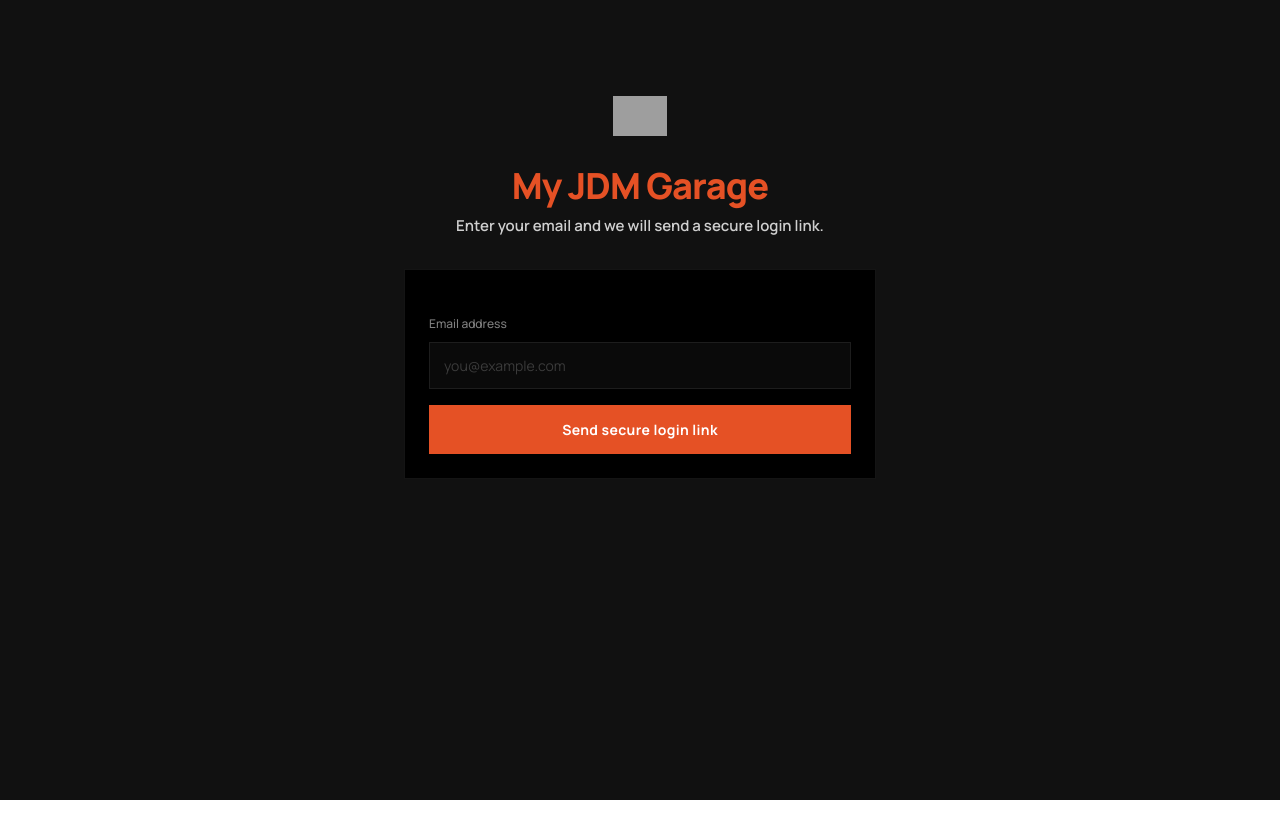
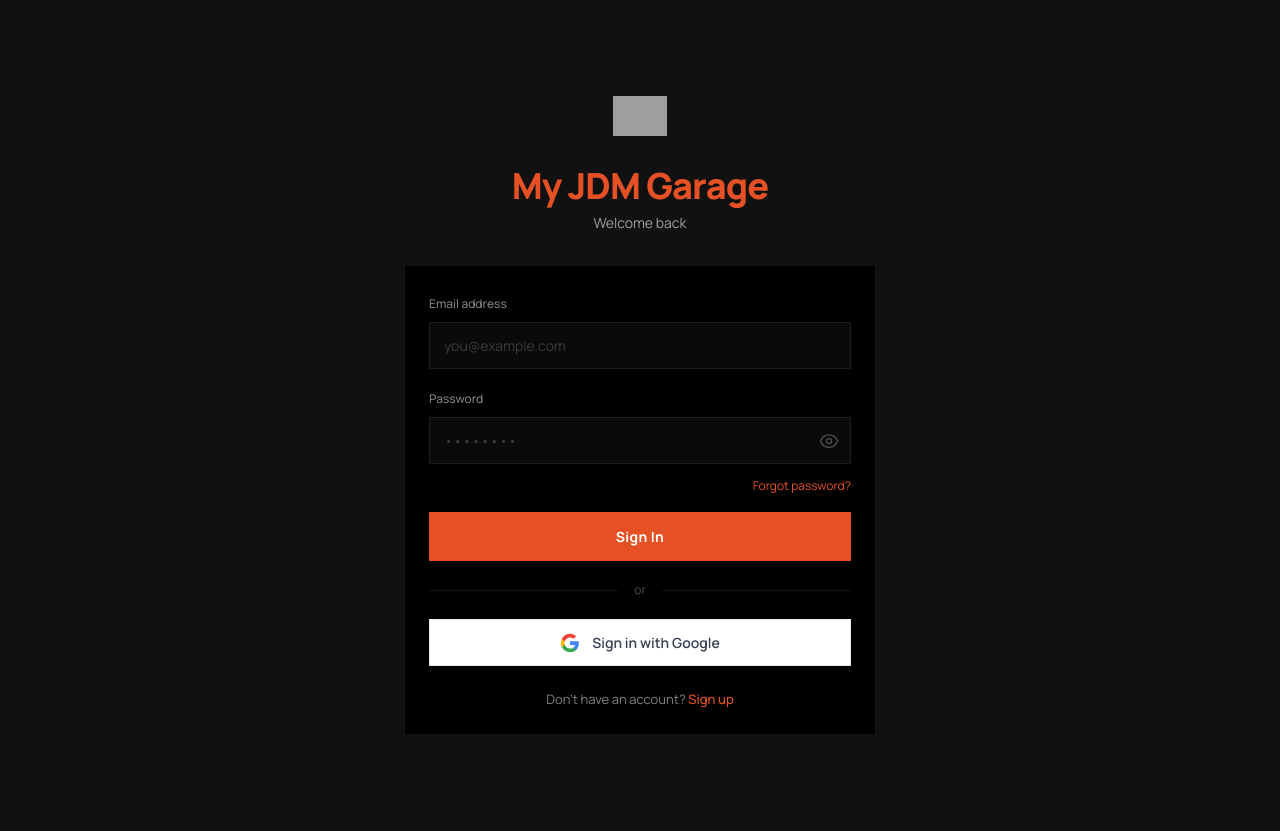
Before and after one commit to aduguay401-commits/jdm-rush-docket, a Next.js app: page /account/login in a window 1280 px wide. Before the commit the page ends 800 px from the top, so only its background shows below. Built offline with nearby package versions, Linux system fonts and the light colour scheme; grey boxes are pictures that could not be loaded.

Commit message:
Replace customer magic-link login UI

```diff
--- /dev/null
+++ b/app/account/_components/PasswordInput.tsx
@@ -0,0 +1,83 @@
+"use client";
+
+import { type ChangeEvent, type InputHTMLAttributes, useState } from "react";
+
+type PasswordInputProps = Omit<InputHTMLAttributes<HTMLInputElement>, "type"> & {
+  id: string;
+  label: string;
+  value: string;
+  onChange: (event: ChangeEvent<HTMLInputElement>) => void;
+  helperText?: string;
+};
+
+export function PasswordInput({
+  id,
+  label,
+  value,
+  onChange,
+  helperText,
+  className = "",
+  ...props
+}: PasswordInputProps) {
+  const [showPassword, setShowPassword] = useState(false);
+
+  return (
+    <div>
+      <label htmlFor={id} className="text-white/50 text-[12px] font-medium">
+        {label}
+      </label>
+      <div className="relative mt-2">
+        <input
+          id={id}
+          type={showPassword ? "text" : "password"}
+          value={value}
+          onChange={onChange}
+          className={`w-full bg-white/[0.04] border border-white/[0.08] px-3.5 py-3 pr-11 text-white/80 placeholder:text-white/20 text-[14px] outline-none focus:border-[#E55125]/50 ${className}`}
+          {...props}
+        />
+        <button
+          type="button"
+          onClick={() => setShowPassword((current) => !current)}
+          className="absolute right-3 top-1/2 -translate-y-1/2 text-white/30 hover:text-white/60 transition-colors focus:outline-none focus-visible:outline focus-visible:outline-2 focus-visible:outline-[#E55125]"
+          aria-label={showPassword ? "Hide password" : "Show password"}
+        >
+          {showPassword ? (
+            <svg
+              xmlns="http://www.w3.org/2000/svg"
+              fill="none"
+              viewBox="0 0 24 24"
+              strokeWidth={1.5}
+              stroke="currentColor"
+              className="w-5 h-5"
+              aria-hidden="true"
+            >
+              <path
+                strokeLinecap="round"
+                strokeLinejoin="round"
+                d="M3.98 8.223A10.477 10.477 0 001.934 12C3.226 16.338 7.244 19.5 12 19.5c.993 0 1.953-.138 2.863-.395M6.228 6.228A10.45 10.45 0 0112 4.5c4.756 0 8.773 3.162 10.065 7.498a10.523 10.523 0 01-4.293 5.774M6.228 6.228L3 3m3.228 3.228l3.65 3.65m7.894 7.894L21 21m-3.228-3.228l-3.65-3.65m0 0a3 3 0 10-4.243-4.243m4.242 4.242L9.88 9.88"
+              />
+            </svg>
+          ) : (
+            <svg
+              xmlns="http://www.w3.org/2000/svg"
+              fill="none"
+              viewBox="0 0 24 24"
+              strokeWidth={1.5}
+              stroke="currentColor"
+              className="w-5 h-5"
+              aria-hidden="true"
+            >
+              <path
+                strokeLinecap="round"
+                strokeLinejoin="round"
+                d="M2.036 12.322a1.012 1.012 0 010-.639C3.423 7.51 7.36 4.5 12 4.5c4.638 0 8.573 3.007 9.963 7.178.07.207.07.431 0 .639C20.577 16.49 16.64 19.5 12 19.5c-4.638 0-8.573-3.007-9.963-7.178z"
+              />
+              <path strokeLinecap="round" strokeLinejoin="round" d="M15 12a3 3 0 11-6 0 3 3 0 016 0z" />
+            </svg>
+          )}
+        </button>
+      </div>
+      {helperText ? <p className="text-white/40 text-[11px] mt-1">{helperText}</p> : null}
+    </div>
+  );
+}
--- a/app/account/login/LoginClient.tsx
+++ b/app/account/login/LoginClient.tsx
@@ -1,172 +1,105 @@
 "use client";
 
-import { FormEvent, useEffect, useRef, useState } from "react";
+import Link from "next/link";
+import { useRouter } from "next/navigation";
+import { FormEvent, useState } from "react";
 
-function MailCheckIcon({ tone }: { tone: "success" | "error" }) {
-  const isSuccess = tone === "success";
-  const strokeClass = isSuccess ? "text-[#E55125]" : "text-amber-400";
-  const boxClass = isSuccess
-    ? "bg-[#E55125]/10 border-[#E55125]/25"
-    : "bg-amber-400/10 border-amber-400/25";
+import { PasswordInput } from "@/app/account/_components/PasswordInput";
+import { getCustomerAuthCallbackUrl } from "@/lib/customer/auth";
+import { createBrowserSupabaseClient } from "@/lib/supabase/client";
 
+function GoogleIcon() {
   return (
-    <div className={`w-12 h-12 border flex items-center justify-center shrink-0 ${boxClass}`}>
-      <svg
-        width="24"
-        height="24"
-        viewBox="0 0 24 24"
-        fill="none"
-        stroke="currentColor"
-        strokeWidth="1.75"
-        strokeLinecap="round"
-        strokeLinejoin="round"
-        className={strokeClass}
-        aria-hidden
-      >
-        <rect x="3" y="5" width="18" height="14" rx="2" />
-        <path d="m3 7 9 6 9-6" />
-        {isSuccess ? <path d="m14.5 17 2 2 4-4" /> : <path d="M17 14v3M17 20h.01" />}
+    <svg className="w-5 h-5" viewBox="0 0 24 24" aria-hidden="true">
+      <path
+        fill="#4285F4"
+        d="M22.56 12.25c0-.78-.07-1.53-.2-2.25H12v4.26h5.92c-.26 1.37-1.04 2.53-2.21 3.31v2.77h3.57c2.08-1.92 3.28-4.74 3.28-8.09z"
+      />
+      <path
+        fill="#34A853"
+        d="M12 23c2.97 0 5.46-.98 7.28-2.66l-3.57-2.77c-.98.66-2.23 1.06-3.71 1.06-2.86 0-5.29-1.93-6.16-4.53H2.18v2.84C3.99 20.53 7.7 23 12 23z"
+      />
+      <path
+        fill="#FBBC05"
+        d="M5.84 14.09c-.22-.66-.35-1.36-.35-2.09s.13-1.43.35-2.09V7.07H2.18C1.43 8.55 1 10.22 1 12s.43 3.45 1.18 4.93l2.85-2.22.81-.62z"
+      />
+      <path
+        fill="#EA4335"
+        d="M12 5.38c1.62 0 3.06.56 4.21 1.64l3.15-3.15C17.45 2.09 14.97 1 12 1 7.7 1 3.99 3.47 2.18 7.07l3.66 2.84c.87-2.6 3.3-4.53 6.16-4.53z"
+      />
     </svg>
+  );
+}
+
+function OrDivider() {
+  return (
+    <div className="relative my-1">
+      <div className="absolute inset-0 flex items-center">
+        <div className="w-full border-t border-white/[0.08]" />
+      </div>
+      <div className="relative flex justify-center">
+        <span className="px-4 bg-black text-white/30 text-[12px]">or</span>
+      </div>
     </div>
   );
 }
 
 export function LoginClient({ nextPath, errorMessage }: { nextPath: string; errorMessage?: string | null }) {
+  const router = useRouter();
   const [email, setEmail] = useState("");
-  const [sentToEmail, setSentToEmail] = useState("");
-  const [status, setStatus] = useState<"idle" | "sending" | "sent" | "error">(errorMessage ? "error" : "idle");
-  const [message, setMessage] = useState(errorMessage ?? "");
-  const [announcement, setAnnouncement] = useState("");
-  const confirmationHeadingRef = useRef<HTMLHeadingElement>(null);
-
-  useEffect(() => {
-    if (status === "sent") {
-      confirmationHeadingRef.current?.focus();
-    }
-  }, [status]);
-
-  function announce(nextMessage: string) {
-    setAnnouncement("");
-    window.setTimeout(() => setAnnouncement(nextMessage), 0);
-  }
-
-  const showIntro = status === "idle" || status === "sending";
-
-  function resetForm() {
-    setEmail(sentToEmail);
-    setStatus("idle");
-    setMessage("");
-    setAnnouncement("");
-  }
+  const [password, setPassword] = useState("");
+  const [error, setError] = useState(errorMessage ?? "");
+  const [loadingMode, setLoadingMode] = useState<"password" | "google" | null>(null);
+  const isLoading = loadingMode !== null;
 
   async function handleSubmit(event: FormEvent<HTMLFormElement>) {
     event.preventDefault();
-    const submittedEmail = email.trim();
+    setError("");
+    setLoadingMode("password");
 
-    if (!submittedEmail) {
-      const nextMessage = "Enter the email address for your JDM Rush account.";
-      setStatus("error");
-      setMessage(nextMessage);
-      announce(nextMessage);
+    const supabase = createBrowserSupabaseClient();
+    const { error: signInError } = await supabase.auth.signInWithPassword({
+      email: email.trim(),
+      password,
+    });
+
+    if (signInError) {
+      setError("Invalid email or password.");
+      setLoadingMode(null);
       return;
     }
 
-    const sendingMessage = "Sending your secure login link...";
-    setStatus("sending");
-    setMessage(sendingMessage);
-    announce(sendingMessage);
+    router.push(nextPath);
+    router.refresh();
+  }
 
-    const response = await fetch("/api/customer/auth/magic-link", {
-      method: "POST",
-      headers: { "Content-Type": "application/json" },
-      body: JSON.stringify({ email: submittedEmail, next: nextPath }),
+  async function handleGoogleSignIn() {
+    setError("");
+    setLoadingMode("google");
+
+    const supabase = createBrowserSupabaseClient();
+    const { error: oauthError } = await supabase.auth.signInWithOAuth({
+      provider: "google",
+      options: {
+        redirectTo: getCustomerAuthCallbackUrl(nextPath),
+      },
     });
 
-    const payload = (await response.json().catch(() => null)) as { error?: string; message?: string } | null;
-
-    if (!response.ok) {
-      const nextMessage = payload?.error ?? "Unable to send login link. Check the address and try again.";
-      setStatus("error");
-      setMessage(nextMessage);
-      announce(nextMessage);
-      return;
+    if (oauthError) {
+      setError("An error occurred. Please try again.");
+      setLoadingMode(null);
     }
-
-    const successMessage = `Check your inbox. We sent a secure login link to ${submittedEmail}. Click it to open your garage.`;
-    setSentToEmail(submittedEmail);
-    setEmail("");
-    setStatus("sent");
-    setMessage(`We sent a secure login link to ${submittedEmail}.`);
-    announce(successMessage);
   }
 
   return (
-    <>
-      <p className="sr-only" aria-live="polite" aria-atomic="true">
-        {announcement}
-      </p>
+    <div className="bg-black border border-white/[0.08] px-5 sm:px-6 py-6 flex flex-col gap-4">
+      {error ? (
+        <div role="alert" className="border border-amber-400/25 bg-amber-400/[0.04] px-4 py-3 text-amber-400 text-[13px]">
+          {error}
+        </div>
+      ) : null}
 
-      {showIntro && (
-        <p className="text-white/80 text-[14px] sm:text-[15px] font-semibold -mt-5 mb-8 leading-snug text-center">
-          Enter your email and we will send a secure login link.
-        </p>
-      )}
-
-      {status === "sent" ? (
-        <div className="bg-black border border-[#E55125]/25 px-5 sm:px-6 py-6 flex flex-col gap-5">
-          <div className="flex items-start gap-4">
-            <MailCheckIcon tone="success" />
-            <div className="min-w-0">
-              <p
-                className="text-[#E55125] text-[10px] font-bold uppercase tracking-[0.12em] mb-2"
-              >
-                Link sent
-              </p>
-              <h2
-                ref={confirmationHeadingRef}
-                tabIndex={-1}
-                className="text-white text-[20px] font-extrabold tracking-tight leading-snug outline-none"
-              >
-                Check your inbox
-              </h2>
-              <p className="text-white/60 text-[13px] leading-relaxed mt-2">
-                We sent a secure login link to <span className="text-white font-semibold">{sentToEmail}</span> - click it to open your garage.
-              </p>
-            </div>
-          </div>
-
-          <div className="pt-4 border-t border-white/[0.06] flex flex-col sm:flex-row sm:items-center gap-3 sm:justify-between">
-            <p className="text-white/25 text-[11px] leading-relaxed">
-              The link may take a minute to arrive. Check spam if it does not show up.
-            </p>
-            <button
-              type="button"
-              onClick={resetForm}
-              className="shrink-0 text-[#E55125] hover:brightness-110 text-[12px] font-medium transition-all text-left sm:text-right"
-            >
-              Use a different email / Resend
-            </button>
-          </div>
-        </div>
-      ) : (
-        <form onSubmit={handleSubmit} className="bg-black border border-white/[0.08] px-5 sm:px-6 py-6 flex flex-col gap-4">
-          <div>
-            {status === "error" && message && (
-              <div className="mb-4 border border-amber-400/25 bg-amber-400/[0.04] px-4 py-3 flex items-start gap-3">
-                <MailCheckIcon tone="error" />
-                <div className="min-w-0">
-                  <p className="text-amber-400 text-[10px] font-bold uppercase tracking-[0.12em] mb-1">
-                    Link not sent
-                  </p>
-                  <p className="text-white/65 text-[13px] leading-relaxed">{message}</p>
-                </div>
-              </div>
-            )}
-            {status === "sending" && message && (
-              <p className="mb-4 text-white/40 text-[12px] leading-relaxed">{message}</p>
-            )}
-          </div>
-
+      <form onSubmit={handleSubmit} className="flex flex-col gap-4">
         <div>
           <label htmlFor="customer-email" className="text-white/50 text-[12px] font-medium">
             Email address
@@ -177,20 +110,56 @@ export function LoginClient({ nextPath, errorMessage }: { nextPath: string; erro
             required
             value={email}
             onChange={(event) => setEmail(event.target.value)}
-              className="mt-2 w-full bg-white/[0.04] border border-white/[0.08] px-3.5 py-3 text-white/80 placeholder:text-white/20 text-[14px] outline-none focus:border-[#E55125]/50"
+            disabled={isLoading}
+            className="mt-2 w-full bg-white/[0.04] border border-white/[0.08] px-3.5 py-3 text-white/80 placeholder:text-white/20 text-[14px] outline-none focus:border-[#E55125]/50 disabled:opacity-60"
             placeholder="you@example.com"
           />
         </div>
 
+        <PasswordInput
+          id="customer-password"
+          label="Password"
+          value={password}
+          onChange={(event) => setPassword(event.target.value)}
+          required
+          disabled={isLoading}
+          placeholder="••••••••"
+          autoComplete="current-password"
+        />
+
+        <div className="-mt-2 text-right">
+          <Link href="/account/forgot-password" className="text-[#E55125] hover:brightness-110 text-[12px]">
+            Forgot password?
+          </Link>
+        </div>
+
         <button
           type="submit"
-            disabled={status === "sending"}
-            className="w-full inline-flex items-center justify-center bg-[#E55125] hover:brightness-110 disabled:opacity-60 disabled:hover:brightness-100 text-white text-[14px] font-bold tracking-wide px-7 py-3.5 transition-all duration-150"
+          disabled={isLoading}
+          className="w-full inline-flex items-center justify-center bg-[#E55125] hover:brightness-110 disabled:opacity-60 disabled:hover:brightness-100 text-white text-[14px] font-bold tracking-wide px-7 py-3.5 transition-all focus-visible:outline focus-visible:outline-2 focus-visible:outline-[#E55125]"
         >
-            {status === "sending" ? "Sending..." : "Send secure login link"}
+          {loadingMode === "password" ? "Signing in..." : "Sign In"}
         </button>
       </form>
-      )}
-    </>
+
+      <OrDivider />
+
+      <button
+        type="button"
+        onClick={handleGoogleSignIn}
+        disabled={isLoading}
+        className="w-full py-3 px-4 bg-white hover:bg-gray-50 disabled:opacity-60 text-gray-700 text-[14px] font-semibold transition-colors flex items-center justify-center gap-3 border border-gray-200 focus-visible:outline focus-visible:outline-2 focus-visible:outline-[#E55125]"
+      >
+        <GoogleIcon />
+        {loadingMode === "google" ? "Opening Google..." : "Sign in with Google"}
+      </button>
+
+      <p className="text-center text-white/50 text-[13px] mt-2">
+        Don&apos;t have an account?{" "}
+        <Link href="/account/register" className="text-[#E55125] hover:brightness-110 font-medium">
+          Sign up
+        </Link>
+      </p>
+    </div>
   );
 }
--- a/app/account/login/page.tsx
+++ b/app/account/login/page.tsx
@@ -40,6 +40,7 @@ export default async function AccountLoginPage({
             >
               My JDM Garage
             </h1>
+            <p className="text-white/60 text-[14px] mt-2">Welcome back</p>
           </div>
 
           <LoginClient nextPath={nextPath} errorMessage={errorMessage} />
--- a/app/api/customer/auth/magic-link/route.ts
+++ /dev/null
@@ -1,86 +0,0 @@
-import { getCustomerAuthCallbackUrl, normalizeCustomerNextPath } from "@/lib/customer/auth";
-import { createServerAuthClient } from "@/lib/supabase/server-auth";
-
-type MagicLinkRequestBody = {
-  email?: unknown;
-  firstName?: unknown;
-  lastName?: unknown;
-  phone?: unknown;
-  next?: unknown;
-};
-
-function asTrimmedString(value: unknown) {
-  return typeof value === "string" ? value.trim() : "";
-}
-
-function normalizeOptionalString(value: unknown) {
-  const trimmed = asTrimmedString(value);
-  return trimmed.length > 0 ? trimmed : undefined;
-}
-
-function normalizeEmail(value: unknown) {
-  const email = asTrimmedString(value).toLowerCase();
-  return /^[^\s@]+@[^\s@]+\.[^\s@]+$/.test(email) ? email : null;
-}
-
-function isEmailRateLimitError(error: { code?: string; message?: string; status?: number }) {
-  return (
-    error.status === 429 ||
-    error.code === "over_email_send_rate_limit" ||
-    error.message?.includes("over_email_send_rate_limit")
-  );
-}
-
-export async function POST(request: Request) {
-  let payload: MagicLinkRequestBody;
-
-  try {
-    payload = (await request.json()) as MagicLinkRequestBody;
-  } catch {
-    return Response.json({ success: false, error: "Invalid request body" }, { status: 400 });
-  }
-
-  const email = normalizeEmail(payload.email);
-
-  if (!email) {
-    return Response.json({ success: false, error: "A valid email is required" }, { status: 400 });
-  }
-
-  const firstName = normalizeOptionalString(payload.firstName);
-  const lastName = normalizeOptionalString(payload.lastName);
-  const phone = normalizeOptionalString(payload.phone);
-  const nextPath = normalizeCustomerNextPath(payload.next);
-  const emailRedirectTo = getCustomerAuthCallbackUrl(nextPath);
-  const supabase = await createServerAuthClient();
-  const { error } = await supabase.auth.signInWithOtp({
-    email,
-    options: {
-      shouldCreateUser: true,
-      emailRedirectTo,
-      data: {
-        role: "customer",
-        ...(firstName ? { first_name: firstName } : {}),
-        ...(lastName ? { last_name: lastName } : {}),
-        ...(phone ? { phone } : {}),
-      },
-    },
-  });
-
-  if (error) {
-    console.error("[Customer Auth] Failed to send magic link", { email, error: error.message });
-
-    if (isEmailRateLimitError(error)) {
-      return Response.json(
-        { success: false, error: "Too many requests — please try again shortly." },
-        { status: 429 }
-      );
-    }
-
-    return Response.json({ success: false, error: "Unable to send login link" }, { status: 500 });
-  }
-
-  return Response.json({
-    success: true,
-    message: "If an account can be created for that email, a login link has been sent.",
-  });
-}
```
Also changed, not shown: lib/customer/auth.ts (+6 -2 lines). Lines whose indentation alone changed are shown as unchanged.
